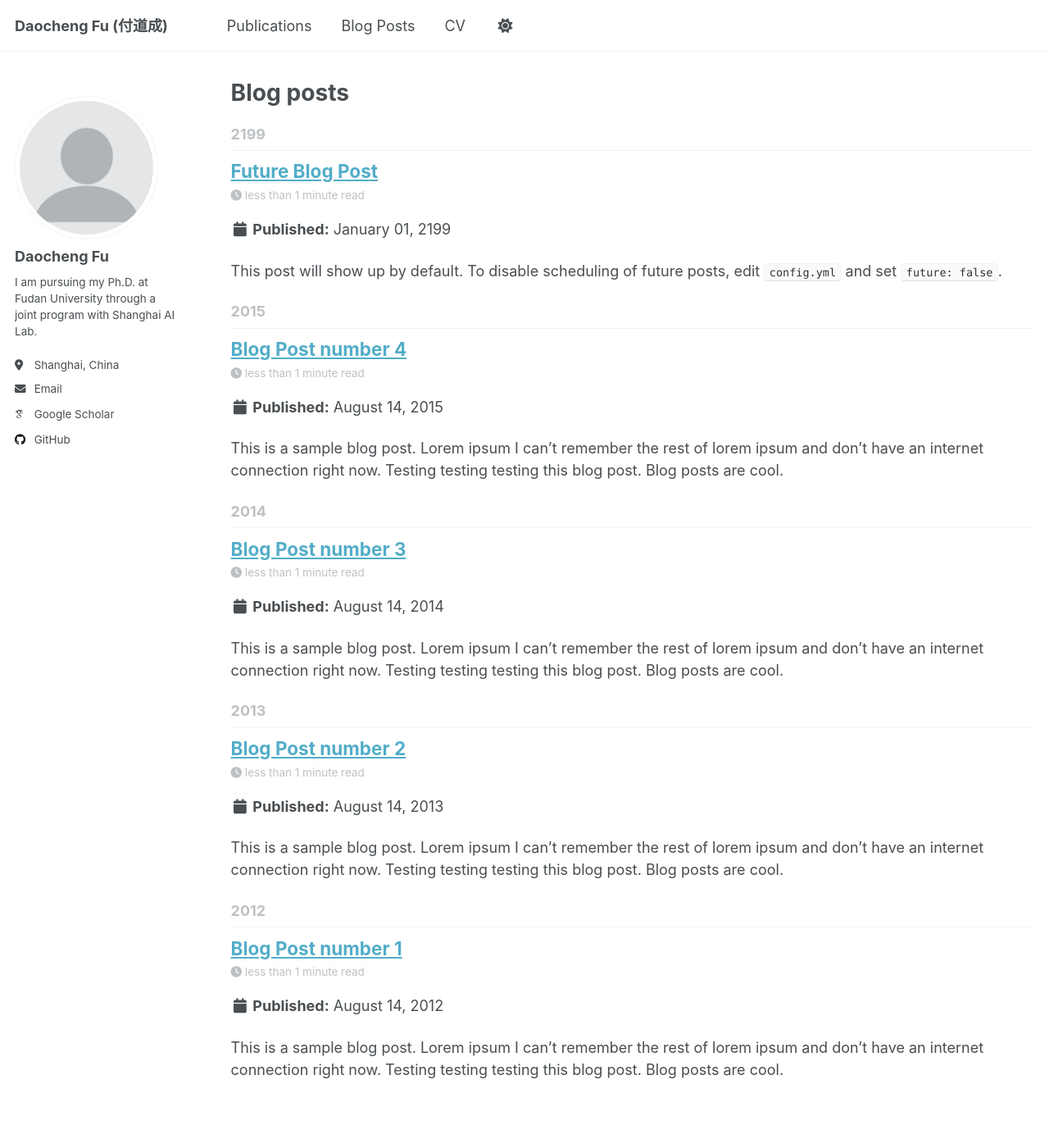
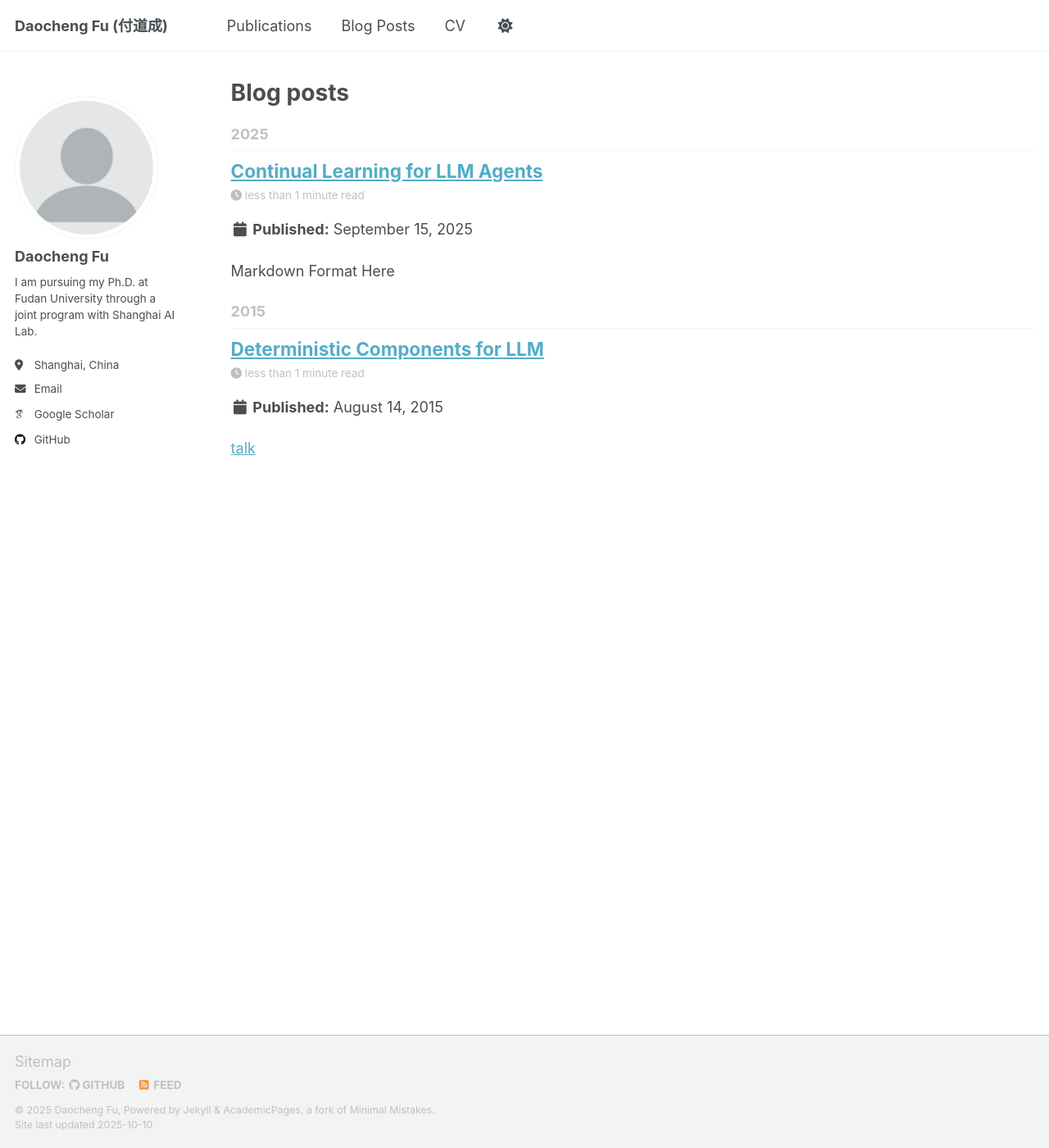
Before and after one commit to fudaocheng/AcademicPage, a Jekyll site: the page built from _pages/year-archive.html, in a window 1280 px wide and 1400 px high. Shown: the whole window at 82% size. Built offline with Jekyll 4.4.1, drawn with Linux system fonts in a browser that asks for light colours; some web fonts are replaced; a script that is not in the unit is left out.

Commit message:
third commit

```diff
--- a/_posts/2012-08-14-blog-post-1.md
+++ /dev/null
@@ -1,20 +0,0 @@
----
-title: 'Blog Post number 1'
-date: 2012-08-14
-permalink: /posts/2012/08/blog-post-1/
-tags:
-  - cool posts
-  - category1
-  - category2
----
-
-This is a sample blog post. Lorem ipsum I can't remember the rest of lorem ipsum and don't have an internet connection right now. Testing testing testing this blog post. Blog posts are cool.
-
-Headings are cool
-======
-
-You can have many headings
-======
-
-Aren't headings cool?
-------
--- a/_posts/2013-08-14-blog-post-2.md
+++ /dev/null
@@ -1,20 +0,0 @@
----
-title: 'Blog Post number 2'
-date: 2013-08-14
-permalink: /posts/2013/08/blog-post-2/
-tags:
-  - cool posts
-  - category1
-  - category2
----
-
-This is a sample blog post. Lorem ipsum I can't remember the rest of lorem ipsum and don't have an internet connection right now. Testing testing testing this blog post. Blog posts are cool.
-
-Headings are cool
-======
-
-You can have many headings
-======
-
-Aren't headings cool?
-------
--- a/_posts/2014-08-14-blog-post-3.md
+++ /dev/null
@@ -1,20 +0,0 @@
----
-title: 'Blog Post number 3'
-date: 2014-08-14
-permalink: /posts/2014/08/blog-post-3/
-tags:
-  - cool posts
-  - category1
-  - category2
----
-
-This is a sample blog post. Lorem ipsum I can't remember the rest of lorem ipsum and don't have an internet connection right now. Testing testing testing this blog post. Blog posts are cool.
-
-Headings are cool
-======
-
-You can have many headings
-======
-
-Aren't headings cool?
-------
--- /dev/null
+++ b/_posts/2025-09-15-blog-post-1.md
@@ -0,0 +1,11 @@
+---
+title: 'Continual Learning for LLM Agents'
+date: 2025-09-15
+permalink: /posts/2025/09/blog-post-1
+tags:
+  - Continual Learning
+  - LLM
+  - Agents
+---
+
+Markdown Format Here
--- /dev/null
+++ b/_posts/2025-09-15-blog-post-2.md
@@ -0,0 +1,14 @@
+---
+title: 'Deterministic Components for LLM'
+date: 2015-08-14
+permalink: /posts/2025/09/blog-post-2
+tags:
+  - AGI
+  - LLM
+  - MLLM
+---
+
+[talk](https://mp.weixin.qq.com/s/QS5HzdbY5z1mURtVcm7uwQ?poc_token=HIbPx2ijPHIBfMeADa8wSOBUkMzflSvk1bSHmey4)
+
+> AlphaFold这类混合模型，是AI未来发展方向
+> AlphaFold是一种混合模型。所谓混合模型，是指同时使用概率性模型和确定性模型。概率性模型是目前大模型普遍都在使用的基于概率预测下一个Token的模式，而引入确定性模型是大模型取得关键进步的下一步方向。确定性模型遵循固定的逻辑算法，相同的输入必然得到相同的输出。例如在大模型中引入真实世界的物理规则与化学规则，就是确定性模型。哈萨比斯也在采访中，详细介绍了AlphaFold这个混合模型。
--- a/_posts/2199-01-01-future-post.md
+++ /dev/null
@@ -1,11 +0,0 @@
----
-title: 'Future Blog Post'
-date: 2199-01-01
-permalink: /posts/2012/08/blog-post-4/
-tags:
-  - cool posts
-  - category1
-  - category2
----
-
-This post will show up by default. To disable scheduling of future posts, edit `config.yml` and set `future: false`.
```
Also changed, not shown: _pages/about.md (+34 -1 lines), _pages/cv.md (+1 -1 lines), _posts/2015-08-14-blog-post-4.md (deleted, +0 -20 lines), _publications/2015-10-01-paper-title-number-3.md (deleted, +0 -14 lines), _publications/2024-02-17-paper-title-number-4.md (deleted, +0 -13 lines), _publications/2025-06-08-paper-title-number-5.md (deleted, +0 -13 lines), _publications/DiLu.md (added, +15 -0 lines), _publications/IPP.md (added, +15 -0 lines), _publications/limsim_plus.md (added, +16 -0 lines), _publications/o2searcher.md (added, +15 -0 lines), _publications/trafficgpt.md (added, +15 -0 lines), _publications/trustgeogen.md (added, +15 -0 lines).
